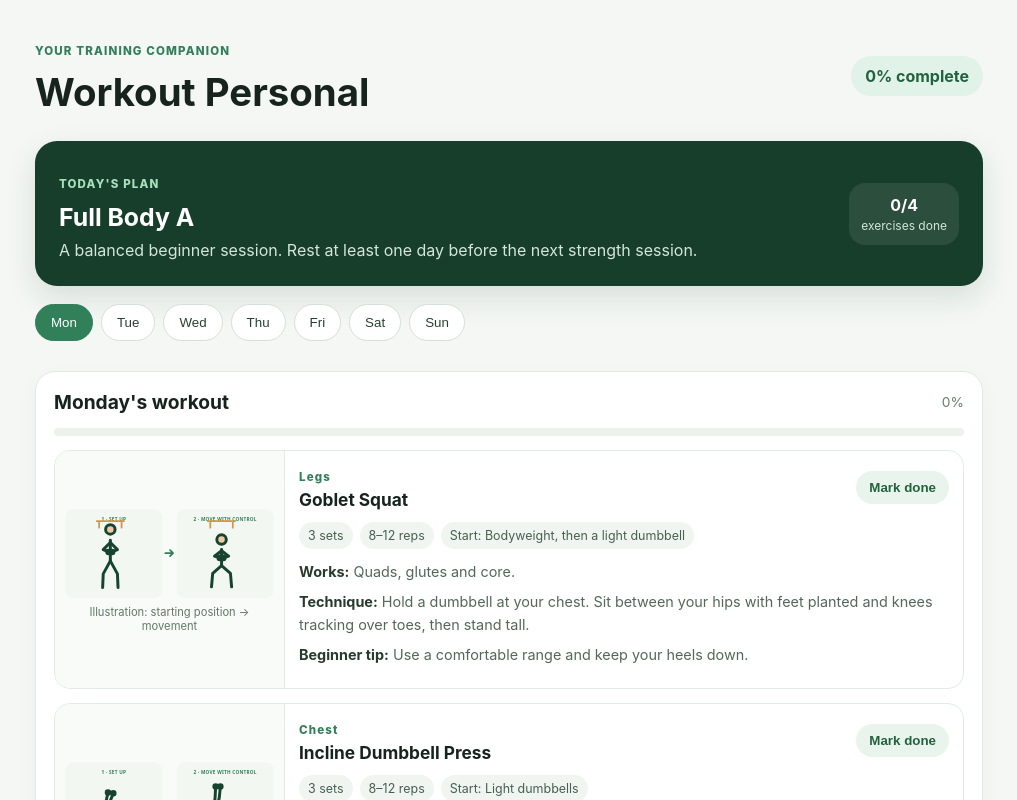
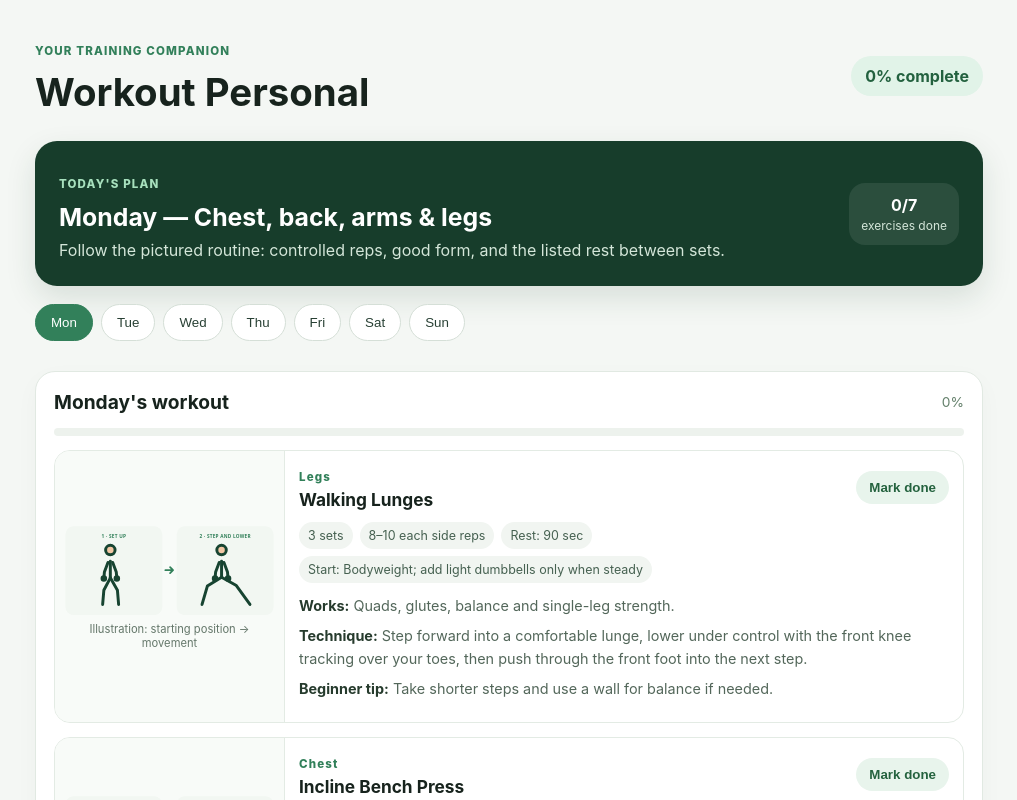
Before and after one commit to insideweb0101/Workout_Personal_App, a React (Vite) app: page / in a window 1280 px wide. Both pictures are taken after a click on the button "Mon". Shown: the top 800 px of the page, without its empty margins (131-1148 px from the left). Built offline with nearby package versions, Linux system fonts and the light colour scheme.

Commit message:
Update Monday workout to match the supplied routine table, including rest intervals and exercise guides

```diff
--- a/src/App.jsx
+++ b/src/App.jsx
@@ -33,7 +33,7 @@ export default function App() {
         <div className="cards">{exercises.map((exercise) => <article className={`exercise ${done.includes(exercise.id) ? 'completed' : ''}`} key={exercise.id}>
           <ExerciseGuide exercise={exercise} />
           <div className="details"><div className="exercise-title"><div><span className="category">{exercise.category}</span><h3>{exercise.name}</h3></div><button className="complete" onClick={() => toggle(exercise.id)}>{done.includes(exercise.id) ? 'Done ✓' : 'Mark done'}</button></div>
-            <div className="prescription"><span>{exercise.sets} sets</span><span>{exercise.reps} reps</span><span>Start: {exercise.startingWeight}</span></div>
+            <div className="prescription"><span>{exercise.sets} sets</span><span>{exercise.reps} reps</span>{exercise.rest && <span>Rest: {exercise.rest}</span>}<span>Start: {exercise.startingWeight}</span></div>
             <p><b>Works:</b> {exercise.benefits}</p><p><b>Technique:</b> {exercise.technique}</p><p><b>Beginner tip:</b> {exercise.tip}</p>
           </div></article>)}</div>
       </section>
--- a/src/components/ExerciseGuide.jsx
+++ b/src/components/ExerciseGuide.jsx
@@ -10,9 +10,17 @@ const poses = {
     { head:[48,77], shoulder:[65,78], hip:[103,83], arms:[[[65,78],[73,61],[76,47]],[[68,78],[80,61],[85,48]]], legs:[[[103,83],[120,98],[139,103]],[[103,83],[121,108],[143,111]]], bench:true },
     { head:[48,77], shoulder:[65,78], hip:[103,83], arms:[[[65,78],[69,57],[70,37]],[[68,78],[76,57],[78,37]]], legs:[[[103,83],[120,98],[139,103]],[[103,83],[121,108],[143,111]]], bench:true },
   ],
+  'incline-bench-press': [
+    { head:[48,77], shoulder:[65,78], hip:[103,83], arms:[[[65,78],[73,61],[76,47]],[[68,78],[80,61],[85,48]]], legs:[[[103,83],[120,98],[139,103]],[[103,83],[121,108],[143,111]]], bench:true },
+    { head:[48,77], shoulder:[65,78], hip:[103,83], arms:[[[65,78],[69,57],[70,37]],[[68,78],[76,57],[78,37]]], legs:[[[103,83],[120,98],[139,103]],[[103,83],[121,108],[143,111]]], bench:true },
+  ],
   'lat-pulldown': [
     { head:[80,49], shoulder:[80,67], hip:[80,91], arms:[[[80,68],[63,51],[57,38]],[[80,68],[97,51],[103,38]]], legs:[[[80,91],[68,108],[64,124]],[[80,91],[95,108],[100,124]]], seated:true },
     { head:[80,49], shoulder:[80,67], hip:[80,91], arms:[[[80,68],[66,67],[62,76]],[[80,68],[94,67],[98,76]]], legs:[[[80,91],[68,108],[64,124]],[[80,91],[95,108],[100,124]]], seated:true },
+  ],
+  'wide-grip-lat-pulldown': [
+    { head:[80,49], shoulder:[80,67], hip:[80,91], arms:[[[80,68],[52,49],[42,37]],[[80,68],[108,49],[118,37]]], legs:[[[80,91],[68,108],[64,124]],[[80,91],[95,108],[100,124]]], seated:true },
+    { head:[80,49], shoulder:[80,67], hip:[80,91], arms:[[[80,68],[58,67],[52,76]],[[80,68],[102,67],[108,76]]], legs:[[[80,91],[68,108],[64,124]],[[80,91],[95,108],[100,124]]], seated:true },
   ],
   'romanian-deadlift': [
     { head:[80,28], shoulder:[80,47], hip:[80,81], arms:[[[76,51],[72,75],[72,99]],[[84,51],[88,75],[88,99]]], legs:[[[80,81],[69,104],[68,128]],[[80,81],[92,104],[93,128]]] },
@@ -25,6 +33,26 @@ const poses = {
   'shoulder-press': [
     { head:[80,38], shoulder:[80,57], hip:[80,89], arms:[[[77,58],[67,70],[67,83]],[[83,58],[93,70],[93,83]]], legs:[[[80,89],[68,108],[65,127]],[[80,89],[92,108],[95,127]]], seated:true },
     { head:[80,38], shoulder:[80,57], hip:[80,89], arms:[[[77,58],[67,41],[67,23]],[[83,58],[93,41],[93,23]]], legs:[[[80,89],[68,108],[65,127]],[[80,89],[92,108],[95,127]]], seated:true },
+  ],
+  'db-lateral-raise': [
+    { head:[80,36], shoulder:[80,55], hip:[80,89], arms:[[[76,57],[69,70],[65,82]],[[84,57],[91,70],[95,82]]], legs:[[[80,89],[68,108],[65,128]],[[80,89],[92,108],[95,128]]] },
+    { head:[80,36], shoulder:[80,55], hip:[80,89], arms:[[[76,57],[57,52],[43,47]],[[84,57],[103,52],[117,47]]], legs:[[[80,89],[68,108],[65,128]],[[80,89],[92,108],[95,128]]] },
+  ],
+  'db-hammer-curl': [
+    { head:[80,36], shoulder:[80,55], hip:[80,89], arms:[[[76,57],[68,76],[67,94]],[[84,57],[92,76],[93,94]]], legs:[[[80,89],[68,108],[65,128]],[[80,89],[92,108],[95,128]]] },
+    { head:[80,36], shoulder:[80,55], hip:[80,89], arms:[[[76,57],[67,68],[67,79]],[[84,57],[93,68],[93,79]]], legs:[[[80,89],[68,108],[65,128]],[[80,89],[92,108],[95,128]]] },
+  ],
+  'db-skull-crusher': [
+    { head:[48,77], shoulder:[65,78], hip:[103,83], arms:[[[65,78],[70,60],[76,42]],[[68,78],[76,60],[84,42]]], legs:[[[103,83],[120,98],[139,103]],[[103,83],[121,108],[143,111]]], bench:true },
+    { head:[48,77], shoulder:[65,78], hip:[103,83], arms:[[[65,78],[78,65],[84,82]],[[68,78],[85,65],[91,82]]], legs:[[[103,83],[120,98],[139,103]],[[103,83],[121,108],[143,111]]], bench:true },
+  ],
+  'walking-lunge': [
+    { head:[80,36], shoulder:[80,55], hip:[80,83], arms:[[[76,57],[70,73],[69,84]],[[84,57],[90,73],[91,84]]], legs:[[[80,83],[69,104],[67,128]],[[80,83],[92,104],[94,128]]] },
+    { head:[80,36], shoulder:[80,55], hip:[80,82], arms:[[[76,57],[70,73],[69,84]],[[84,57],[90,73],[91,84]]], legs:[[[80,82],[56,97],[47,128]],[[80,82],[105,96],[128,128]]] },
+  ],
+  'swiss-ball-crunch': [
+    { head:[49,59], shoulder:[65,65], hip:[99,83], arms:[[[65,65],[58,49],[55,42]],[[68,66],[75,50],[78,43]]], legs:[[[99,83],[117,96],[130,111]],[[99,83],[119,101],[139,111]]], bench:true },
+    { head:[52,46], shoulder:[67,57], hip:[99,83], arms:[[[67,57],[59,43],[55,36]],[[70,58],[78,44],[81,37]]], legs:[[[99,83],[117,96],[130,111]],[[99,83],[119,101],[139,111]]], bench:true },
   ],
   plank: [
     { head:[31,76], shoulder:[49,78], hip:[91,82], arms:[[[50,78],[43,94],[42,108]],[[52,79],[59,95],[60,108]]], legs:[[[91,82],[121,85],[148,86]],[[91,82],[121,87],[148,88]]], floor:true },
@@ -46,7 +74,6 @@ function Person({ pose }) {
     <path d={`M${point(pose.shoulder)} L${point(pose.hip)}`} />
     {pose.arms.map((arm, i) => <g key={`arm-${i}`}><path d={`M${point(arm[0])} L${point(arm[1])} L${point(arm[2])}`} /><circle cx={arm[2][0]} cy={arm[2][1]} r="3" fill="#174431" /></g>)}
     {pose.legs.map((leg, i) => <path key={`leg-${i}`} d={`M${point(leg[0])} L${point(leg[1])} L${point(leg[2])}`} />)}
-    {pose.bench === undefined && !pose.floor && !pose.seated && <path d="M57 16 H103 M61 16 V27 M99 16 V27" stroke="#d99838" strokeWidth="3" />}
     {pose.floor && <path d="M42 107 H61" stroke="#d99838" strokeWidth="3" />}
   </g>;
 }
@@ -54,7 +81,7 @@ function Person({ pose }) {
 export default function ExerciseGuide({ exercise, compact = false }) {
   const pair = poses[exercise.id];
   if (!pair) return <div className="guide-fallback">Follow the technique steps below.</div>;
-  const caption = exercise.id === 'romanian-deadlift' ? 'Hinge at hips' : exercise.id === 'plank' ? 'Hold a straight line' : 'Move with control';
+  const caption = exercise.id === 'romanian-deadlift' ? 'Hinge at hips' : exercise.id === 'plank' ? 'Hold a straight line' : exercise.id === 'walking-lunge' ? 'Step and lower' : exercise.id === 'db-lateral-raise' ? 'Lift arms out' : exercise.id === 'db-hammer-curl' ? 'Curl without swinging' : exercise.id === 'db-skull-crusher' ? 'Bend and extend elbows' : exercise.id === 'swiss-ball-crunch' ? 'Curl ribs toward hips' : 'Move with control';
   return <div className={`exercise-guide${compact ? ' compact' : ''}`} role="img" aria-label={`${exercise.name}: setup and movement positions`}>
     <svg viewBox="0 0 360 160" aria-hidden="true">
       <rect x="4" y="4" width="164" height="150" rx="14" fill="#f2f7f2" />
--- a/src/data/exercises.js
+++ b/src/data/exercises.js
@@ -1,16 +1,23 @@
 export const EXERCISES = [
-  { id: 'goblet-squat', name: 'Goblet Squat', category: 'Legs', image: 'https://images.unsplash.com/photo-1517836357463-d25dfeac3438?auto=format&fit=crop&w=900&q=80', benefits: 'Quads, glutes and core.', technique: 'Hold a dumbbell at your chest. Sit between your hips with feet planted and knees tracking over toes, then stand tall.', sets: 3, reps: '8–12', startingWeight: 'Bodyweight, then a light dumbbell', tip: 'Use a comfortable range and keep your heels down.' },
-  { id: 'incline-press', name: 'Incline Dumbbell Press', category: 'Chest', image: 'https://images.unsplash.com/photo-1534438327276-14e5300c3a48?auto=format&fit=crop&w=900&q=80', benefits: 'Chest, front shoulders and triceps.', technique: 'Lie on a modest incline, keep wrists over elbows, lower weights under control, and press up without clanging them together.', sets: 3, reps: '8–12', startingWeight: 'Light dumbbells', tip: 'Use a weight you can control throughout.' },
-  { id: 'lat-pulldown', name: 'Lat Pulldown', category: 'Back', image: 'https://images.unsplash.com/photo-1571019614242-c5c5dee9f50b?auto=format&fit=crop&w=900&q=80', benefits: 'Lats, upper back and arms.', technique: 'Sit tall, grip the bar wider than shoulders, pull toward your upper chest, then return slowly.', sets: 3, reps: '8–12', startingWeight: 'Light machine setting', tip: 'Avoid swinging or pulling the bar behind your neck.' },
-  { id: 'romanian-deadlift', name: 'Romanian Deadlift', category: 'Hamstrings', image: 'https://images.unsplash.com/photo-1517838277536-f5f99be501cd?auto=format&fit=crop&w=900&q=80', benefits: 'Hamstrings and glutes.', technique: 'Hold light weights close to your legs. Push hips back with a soft knee bend and neutral back; stand by driving hips forward.', sets: 3, reps: '8–10', startingWeight: 'Very light dumbbells', tip: 'Stop the descent when you feel a hamstring stretch; keep the back comfortable.' },
-  { id: 'seated-row', name: 'Seated Cable Row', category: 'Back', image: 'https://images.unsplash.com/photo-1583454110551-21f2fa2afe61?auto=format&fit=crop&w=900&q=80', benefits: 'Mid-back, lats and arms.', technique: 'Sit tall and pull the handle toward your lower ribs. Squeeze shoulder blades gently, then extend arms slowly.', sets: 3, reps: '10–12', startingWeight: 'Light machine setting', tip: 'Keep your torso steady instead of rocking.' },
-  { id: 'shoulder-press', name: 'Dumbbell Shoulder Press', category: 'Shoulders', image: 'https://images.unsplash.com/photo-1518611012118-696072aa579a?auto=format&fit=crop&w=900&q=80', benefits: 'Shoulders and triceps.', technique: 'Sit with back supported, start weights around shoulder height, and press overhead in a comfortable range.', sets: 2, reps: '8–12', startingWeight: 'Very light dumbbells', tip: 'Keep ribs down and avoid forcing a painful range.' },
-  { id: 'plank', name: 'Forearm Plank', category: 'Core', image: 'https://images.unsplash.com/photo-1517836357463-d25dfeac3438?auto=format&fit=crop&w=900&q=80', benefits: 'Core and shoulder stability.', technique: 'Place elbows under shoulders and make a straight line from head to heels while breathing normally.', sets: 3, reps: '15–30 sec', startingWeight: 'Bodyweight', tip: 'Stop the hold when your hips sag or your back feels uncomfortable.' },
-  { id: 'push-up', name: 'Incline Push-Up', category: 'Chest', image: 'https://images.unsplash.com/photo-1583454110551-21f2fa2afe61?auto=format&fit=crop&w=900&q=80', benefits: 'Chest, shoulders, triceps and core.', technique: 'Place hands on a stable bench or wall, keep body aligned, lower chest toward hands, then push away.', sets: 3, reps: '6–12', startingWeight: 'Bodyweight; choose a high incline', tip: 'Use a higher hand position if you cannot keep a straight body line.' }
+  { id: 'goblet-squat', name: 'Goblet Squat', category: 'Legs', benefits: 'Quads, glutes and core.', technique: 'Hold a dumbbell at your chest. Sit between your hips with feet planted and knees tracking over toes, then stand tall.', sets: 3, reps: '8–12', rest: '90 sec', startingWeight: 'Bodyweight, then a light dumbbell', tip: 'Use a comfortable range and keep your heels down.' },
+  { id: 'incline-press', name: 'Incline Dumbbell Press', category: 'Chest', benefits: 'Chest, front shoulders and triceps.', technique: 'Lie on a modest incline, keep wrists over elbows, lower weights under control, and press up without clanging them together.', sets: 3, reps: '8–12', rest: '90 sec', startingWeight: 'Light dumbbells', tip: 'Use a weight you can control throughout.' },
+  { id: 'lat-pulldown', name: 'Lat Pulldown', category: 'Back', benefits: 'Lats, upper back and arms.', technique: 'Sit tall, grip the bar wider than shoulders, pull toward your upper chest, then return slowly.', sets: 3, reps: '8–12', rest: '90 sec', startingWeight: 'Light machine setting', tip: 'Avoid swinging or pulling the bar behind your neck.' },
+  { id: 'romanian-deadlift', name: 'Romanian Deadlift', category: 'Hamstrings', benefits: 'Hamstrings and glutes.', technique: 'Hold light weights close to your legs. Push hips back with a soft knee bend and neutral back; stand by driving hips forward.', sets: 3, reps: '8–10', rest: '90 sec', startingWeight: 'Very light dumbbells', tip: 'Stop the descent when you feel a hamstring stretch; keep the back comfortable.' },
+  { id: 'seated-row', name: 'Seated Cable Row', category: 'Back', benefits: 'Mid-back, lats and arms.', technique: 'Sit tall and pull the handle toward your lower ribs. Squeeze shoulder blades gently, then extend arms slowly.', sets: 3, reps: '10–12', rest: '90 sec', startingWeight: 'Light machine setting', tip: 'Keep your torso steady instead of rocking.' },
+  { id: 'shoulder-press', name: 'Dumbbell Shoulder Press', category: 'Shoulders', benefits: 'Shoulders and triceps.', technique: 'Sit with back supported, start weights around shoulder height, and press overhead in a comfortable range.', sets: 2, reps: '8–12', rest: '90 sec', startingWeight: 'Very light dumbbells', tip: 'Keep ribs down and avoid forcing a painful range.' },
+  { id: 'plank', name: 'Forearm Plank', category: 'Core', benefits: 'Core and shoulder stability.', technique: 'Place elbows under shoulders and make a straight line from head to heels while breathing normally.', sets: 3, reps: '15–30 sec', rest: '60 sec', startingWeight: 'Bodyweight', tip: 'Stop the hold when your hips sag or your back feels uncomfortable.' },
+  { id: 'push-up', name: 'Incline Push-Up', category: 'Chest', benefits: 'Chest, shoulders, triceps and core.', technique: 'Place hands on a stable bench or wall, keep body aligned, lower chest toward hands, then push away.', sets: 3, reps: '6–12', rest: '60 sec', startingWeight: 'Bodyweight; choose a high incline', tip: 'Use a higher hand position if you cannot keep a straight body line.' },
+  { id: 'walking-lunge', name: 'Walking Lunges', category: 'Legs', benefits: 'Quads, glutes, balance and single-leg strength.', technique: 'Step forward into a comfortable lunge, lower under control with the front knee tracking over your toes, then push through the front foot into the next step.', sets: 3, reps: '8–10 each side', rest: '90 sec', startingWeight: 'Bodyweight; add light dumbbells only when steady', tip: 'Take shorter steps and use a wall for balance if needed.' },
+  { id: 'incline-bench-press', name: 'Incline Bench Press', category: 'Chest', benefits: 'Upper chest, shoulders and triceps.', technique: 'Set the bench to a gentle incline. Keep feet planted, lower the bar toward the upper chest with wrists stacked over elbows, then press smoothly.', sets: 3, reps: '8–10', rest: '90 sec', startingWeight: 'Start with the empty/light bar and ask a spotter to assist', tip: 'Use a spotter and stop if you feel shoulder pain.' },
+  { id: 'wide-grip-lat-pulldown', name: 'Lat Pulldown — Wide Grip', category: 'Back', benefits: 'Lats and upper back.', technique: 'Grip the bar slightly wider than shoulders. Sit tall, pull the bar toward the upper chest, then let it rise slowly; do not pull behind your neck.', sets: 3, reps: '8–10', rest: '90 sec', startingWeight: 'Light machine setting', tip: 'Keep your torso steady and shoulders away from your ears.' },
+  { id: 'db-lateral-raise', name: 'Dumbbell Lateral Raise', category: 'Shoulders', benefits: 'Side deltoids and shoulder control.', technique: 'Stand tall with light dumbbells at your sides. Raise arms out to the sides with soft elbows to a comfortable height, then lower slowly.', sets: 3, reps: '10–12', rest: '90 sec', startingWeight: 'Very light dumbbells', tip: 'Avoid swinging or lifting through shoulder pain.' },
+  { id: 'db-hammer-curl', name: 'Dumbbell Hammer Curl', category: 'Arms', benefits: 'Biceps, brachialis and forearms.', technique: 'Hold dumbbells with palms facing inward. Keep elbows near your sides, curl without rotating your wrists, then lower with control.', sets: 3, reps: '8–10', startingWeight: 'Light dumbbells', tip: 'Keep your body still rather than rocking to lift.' },
+  { id: 'db-skull-crusher', name: 'Dumbbell Skull-Crusher', category: 'Arms', benefits: 'Triceps.', technique: 'Lie on a bench holding light dumbbells above your chest. Bend your elbows to lower the weights beside your head, then straighten your arms.', sets: 3, reps: '8–10', rest: '60 sec', startingWeight: 'Very light dumbbells', tip: 'Keep upper arms steady and use a spotter if needed.' },
+  { id: 'swiss-ball-crunch', name: 'Swiss Ball Crunch', category: 'Core', benefits: 'Abdominal muscles and trunk control.', technique: 'Sit on the ball and walk feet forward until it supports your mid-back. Brace gently, curl your ribs toward your pelvis, and return slowly.', sets: 3, reps: '8–10', rest: '90 sec', startingWeight: 'Bodyweight', tip: 'Keep the movement small and controlled; stop if your back feels uncomfortable.' }
 ];
 
 export const ROUTINES = [
-  { day: 'Monday', title: 'Full Body A', focus: 'A balanced beginner session. Rest at least one day before the next strength session.', exercises: ['goblet-squat', 'incline-press', 'lat-pulldown', 'plank'] },
+  { day: 'Monday', title: 'Monday — Chest, back, arms & legs', focus: 'Follow the pictured routine: controlled reps, good form, and the listed rest between sets.', exercises: ['walking-lunge', 'incline-bench-press', 'wide-grip-lat-pulldown', 'db-lateral-raise', 'db-hammer-curl', 'db-skull-crusher', 'swiss-ball-crunch'] },
   { day: 'Tuesday', title: 'Recovery day', focus: 'Take a rest day or enjoy a comfortable walk and gentle mobility.', exercises: [] },
   { day: 'Wednesday', title: 'Full Body B', focus: 'Practice basic movement patterns with light, controlled effort.', exercises: ['romanian-deadlift', 'seated-row', 'shoulder-press', 'push-up'] },
   { day: 'Thursday', title: 'Recovery day', focus: 'Rest, hydrate, and let your body recover.', exercises: [] },
```
